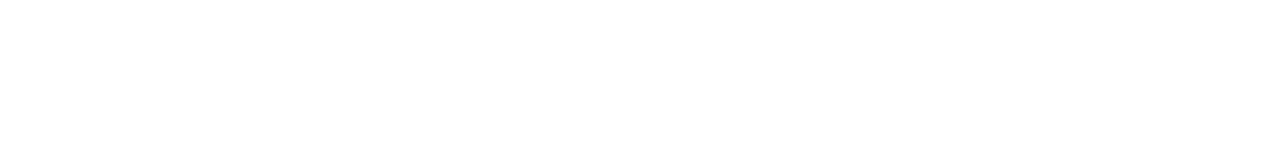
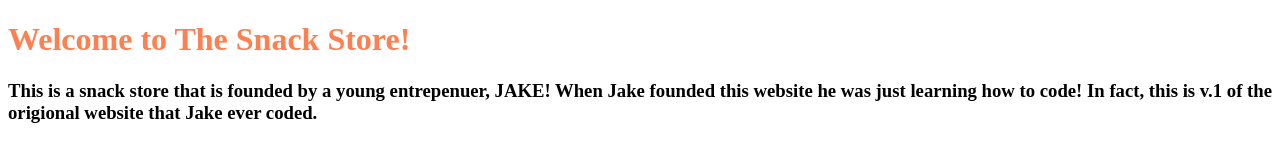
Before and after one commit to turtlemaster6293/turtlemaster6293.github.io, a plain HTML site: page index.html in a window 1280 px wide. Drawn offline with Linux system fonts and the light colour scheme.

Commit message:
First website

```diff
--- a/index.html
+++ b/index.html
@@ -1,13 +1,19 @@
 <!DOCTYPE html>
 <html>
-  <head>
-    <title>CHANGE ME</title>
-  </head>
 
-  <body>
-    <!-- All content goes here -->
-    <div id="all-contents">
+<head>
+  <title>Snack store</title>
+  <link rel="stylesheet" href="style.css">
 
-    </div>
-  </body>
+</head>
+
+<body>
+<h1 id="Welcometitle"> Welcome to The Snack Store! </h1>
+<h3 id="Aboutus"> This is a snack store that is founded by a young entrepenuer, JAKE!
+  When Jake founded this website he was just learning how to code!
+  In fact, this is v.1 of the origional website that Jake ever coded.
+</h3>
+
+</body>
+
 </html>
--- a/style.css
+++ b/style.css
@@ -0,0 +1,3 @@
+#Welcometitle{
+color:coral
+}
```
